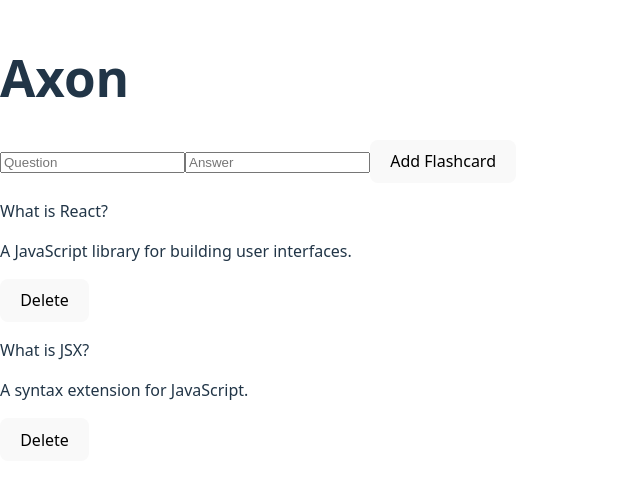
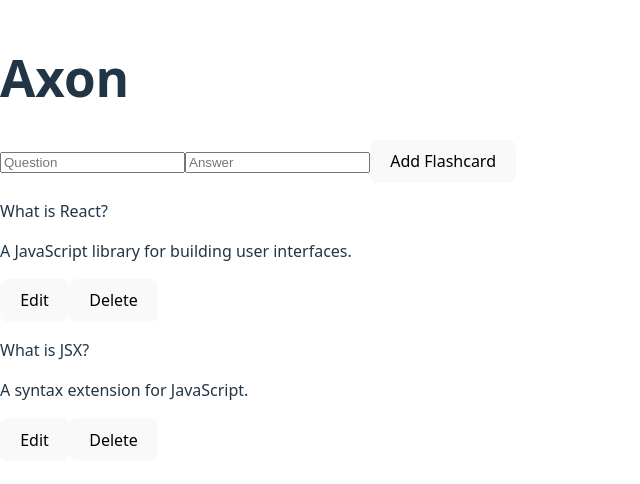
Before and after one commit to rbrickmn/axon, a React (Vite) app: page / in a window 1280 px wide. Shown: the part 162-646 px from the top of the page, without its empty margins (0-640 px from the left). Built offline with nearby package versions, Linux system fonts and the light colour scheme.

Commit message:
Implement editing functionality

```diff
--- a/src/App.jsx
+++ b/src/App.jsx
@@ -23,11 +23,20 @@ function App() {
     setFlashcards(flashcards.filter((flashcard) => flashcard.id !== id));
   };
 
+  const editFlashcard = (id, updatedFlashcard) => {
+    setFlashcards(
+      flashcards.map((flashcard) =>
+        flashcard.id === id ? { ...flashcard, ...updatedFlashcard } : flashcard
+      )
+    );
+  };
+
   return (
     <HomePage
       flashcards={flashcards}
       addFlashcard={addFlashcard}
       deleteFlashcard={deleteFlashcard}
+      editFlashcard={editFlashcard}
     />
   );
 }
--- /dev/null
+++ b/src/components/EditFlashcardForm.jsx
@@ -0,0 +1,49 @@
+import React, { useState } from 'react';
+
+const EditFlashcardForm = ({ flashcard, editFlashcard, setIsEditing }) => {
+  const [question, setQuestion] = useState(flashcard.question);
+  const [answer, setAnswer] = useState(flashcard.answer);
+
+  const handleSubmit = (e) => {
+    e.preventDefault();
+
+    // Trim any whitespace from the input fields
+    const trimmedQuestion = question.trim();
+    const trimmedAnswer = answer.trim();
+
+    // If either field is empty, show an alert and return
+    if (!trimmedQuestion || !trimmedAnswer) {
+      alert('Please fill out all fields');
+      return;
+    }
+
+    // Edit the flashcard
+    editFlashcard(flashcard.id, { question: trimmedQuestion, answer: trimmedAnswer });
+
+    // Close the edit form
+    setIsEditing(false);
+  };
+
+  return (
+    <form onSubmit={handleSubmit}>
+      <input
+        type="text"
+        placeholder="Question"
+        value={question}
+        onChange={(e) => setQuestion(e.target.value)}
+      />
+      <input
+        type="text"
+        placeholder="Answer"
+        value={answer}
+        onChange={(e) => setAnswer(e.target.value)}
+      />
+      <button type="submit">Save</button>
+      <button type="button" onClick={() => setIsEditing(false)}>
+        Cancel
+      </button>
+    </form>
+  );
+};
+
+export default EditFlashcardForm;
--- a/src/components/Flashcard.jsx
+++ b/src/components/Flashcard.jsx
@@ -1,11 +1,25 @@
-import React from 'react';
+import React, { useState } from 'react';
+import EditFlashcardForm from './EditFlashcardForm';
 
-const Flashcard = ({ flashcard, deleteFlashcard }) => {
+const Flashcard = ({ flashcard, deleteFlashcard, editFlashcard }) => {
+  const [isEditing, setIsEditing] = useState(false);
+
   return (
     <div>
-      <p>{flashcard.question}</p>
-      <p>{flashcard.answer}</p>
-      <button onClick={() => deleteFlashcard(flashcard.id)}>Delete</button>
+      {isEditing ? (
+        <EditFlashcardForm
+          flashcard={flashcard}
+          editFlashcard={editFlashcard}
+          setIsEditing={setIsEditing}
+        />
+      ) : (
+        <>
+          <p>{flashcard.question}</p>
+          <p>{flashcard.answer}</p>
+          <button onClick={() => setIsEditing(true)}>Edit</button>
+          <button onClick={() => deleteFlashcard(flashcard.id)}>Delete</button>
+        </>
+      )}
     </div>
   );
 };
--- a/src/components/FlashcardList.jsx
+++ b/src/components/FlashcardList.jsx
@@ -1,7 +1,7 @@
 import React from 'react';
 import Flashcard from './Flashcard';
 
-const FlashcardList = ({ flashcards, deleteFlashcard }) => {
+const FlashcardList = ({ flashcards, deleteFlashcard, editFlashcard }) => {
   return (
     <div>
       {flashcards.map((flashcard) => (
@@ -9,6 +9,7 @@ const FlashcardList = ({ flashcards, deleteFlashcard }) => {
           key={flashcard.id}
           flashcard={flashcard}
           deleteFlashcard={deleteFlashcard}
+          editFlashcard={editFlashcard}
         />
       ))}
     </div>
--- a/src/pages/HomePage.jsx
+++ b/src/pages/HomePage.jsx
@@ -2,12 +2,16 @@ import React from 'react';
 import FlashcardList from '../components/FlashcardList';
 import FlashcardForm from '../components/FlashcardForm';
 
-const HomePage = ({ flashcards, addFlashcard, deleteFlashcard }) => {
+const HomePage = ({ flashcards, addFlashcard, deleteFlashcard, editFlashcard }) => {
   return (
     <div>
       <h1>Axon</h1>
       <FlashcardForm addFlashcard={addFlashcard} />
-      <FlashcardList flashcards={flashcards} deleteFlashcard={deleteFlashcard} />
+      <FlashcardList
+        flashcards={flashcards}
+        deleteFlashcard={deleteFlashcard}
+        editFlashcard={editFlashcard}
+      />
     </div>
   );
 };
```
